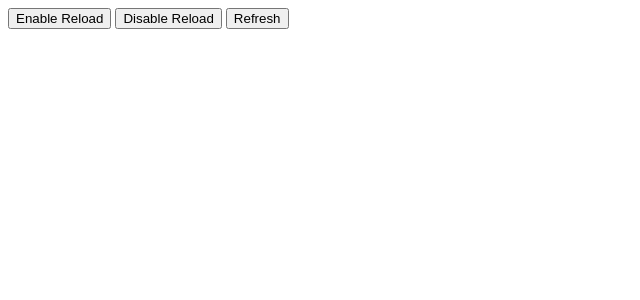
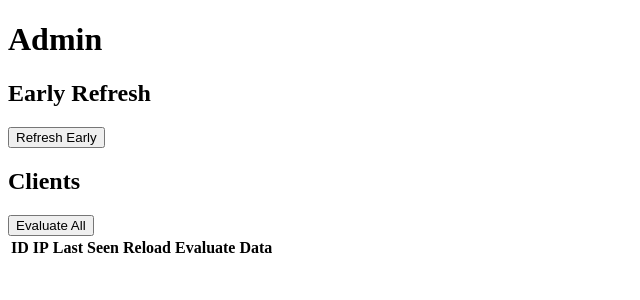
Before and after one commit to Alex-Programs/aoc-leaderboard, a Flask app: template templates/admin.html in a window 1280 px wide. Shown: the top 300 px of the page, without its empty margins (0-640 px from the left). Run offline with Flask 2, Linux system fonts and the light colour scheme; the template is opened without the code that fills it, so the values that code supplies are empty; parts of the project's set-up code (start-up, migrations or seed data) failed here and were passed over.

Commit message:
Better admin

```diff
--- a/main.py
+++ b/main.py
@@ -6,6 +6,8 @@ import threading
 import time
 import datetime
 from threading import Thread
+from clientmanager import ClientManager
+from functools import wraps
 
 dev = get_config()["dev"]
 
@@ -15,8 +17,8 @@ class State():
     todayLeaderboardData = None
     lastUpdatedLeaderboardData = None
     doEarlyRefresh = False
-    doReload = False
 
+manager = ClientManager(30)
 
 def getWaitTime():
     if dev:
@@ -106,52 +108,58 @@ def leaderboard():
     if event_start != "INVALID":
         event_start = str(event_start.day).rjust(2, "0")
 
+    decoded = manager.decode_data(request.args.get("uid"))
+
+    print(str(decoded))
+
+    manager.registerClientConnect(decoded["id"], request.headers.get("CF-Connecting-IP"), decoded)
+
+    evaluations = manager.getClientEvaluations(decoded["id"])
+    manager.clearClientEvaluations(decoded["id"])
+
     return {
         "total": State.totalLeaderboardData,
         "today": State.todayLeaderboardData,
         "lastUpdated": State.lastUpdatedLeaderboardData,
         "refreshTime": getWaitTime(),
         "day": event_start,
-        "reload": State.doReload,
+        "evaluate": evaluations,
+        "reload": True # make old clients reload
     }
 
+def is_admin(f):
+    @wraps(f)
+    def decorated_function(*args, **kwargs):
+        if request.cookies.get("auth") != get_config()["adminKey"]:
+            return "Unauthorized", 401
 
-@app.route("/api/reload_on")
-def reload_on():
-    State.doReload = True
-    if not request.cookies.get("auth") or "gibaccess" not in request.cookies.get("auth"):
-        return "No", 403
-    def disable_after_delay():
-        time.sleep(30)
-        State.doReload = False
+        return f(*args, **kwargs)
 
-    threading.Thread(target=disable_after_delay).start()
-    return "OK: Reload Enabled"
+    return decorated_function
 
-@app.route("/api/reload_off")
-def reload_off():
-    if not request.cookies.get("auth") or "gibaccess" not in request.cookies.get("auth"):
-        return "No", 403
-    State.doReload = False
-    return "OK: Reload Disabled"
 
-@app.route("/api/refresh")
+@app.route("/admin")
+@is_admin
+def admin():
+    return render_template("admin.html")
+
+@app.route("/api/admin/clients")
+@is_admin
+def clients():
+    return manager.getClients()
+
+@app.route("/api/admin/evaluate", methods=["POST"])
+@is_admin
+def evaluate():
+    data = request.get_json()
+    manager.addClientEvaluation(data.get("uid"), data.get("code"))
+    return "OK"
+
+@app.route("/api/admin/refresh", methods=["POST"])
+@is_admin
 def refresh():
-    if not request.cookies.get("auth") or "gibaccess" not in request.cookies.get("auth"):
-        return "No", 403
     State.doEarlyRefresh = True
     return "OK: Refresh Early"
-
-
-@app.route("/api/admin")
-def admin():
-    if not request.cookies.get("auth") or "gibaccess" not in request.cookies.get("auth"):
-        return "No", 403
-    return render_template("admin.html")
-
-@app.route("/api/reload_status")
-def reload_status():
-    return str(State.doReload)
 
 if get_config()["dev"]:
     app.run(host="0.0.0.0", port=8095)
--- a/templates/admin.html
+++ b/templates/admin.html
@@ -5,45 +5,103 @@
     <title>Admin</title>
 </head>
 <body>
-<button onclick="refresh_on()">Enable Reload</button>
-<button onclick="refresh_off()">Disable Reload</button>
-<button onclick="reload()">Refresh</button>
-<p id="reload_status"></p>
+<h1>Admin</h1>
+<h2>Early Refresh</h2>
+<button onclick="refresh_early()">Refresh Early</button>
+<h2>Clients</h2>
+<button onclick="evaluate_all()">Evaluate All</button>
+<table id="clients">
+    <tr>
+        <th>ID</th>
+        <th>IP</th>
+        <th>Last Seen</th>
+        <th>Reload</th>
+        <th>Evaluate</th>
+        <th>Data</th>
+    </tr>
+</table>
 <script>
-    function refresh_on() {
+    function refresh_early() {
         xmlhttp = new XMLHttpRequest();
-        xmlhttp.open("GET", "/api/reload_on", true);
-        xmlhttp.onload = function () {
-            reload_status()
-        }
+        xmlhttp.open("POST", "/api/admin/refresh", true);
         xmlhttp.send()
     }
 
-    function refresh_off() {
-        xmlhttp = new XMLHttpRequest();
-        xmlhttp.open("GET", "/api/reload_off", true);
-        xmlhttp.onload = function () {
-            reload_status()
-        }
-        xmlhttp.send()
+    function unix_to_iso(unix) {
+        var date = new Date(unix * 1000);
+        return date.toISOString().slice("2022-12-03T".length,-5);
     }
 
-    function reload() {
-        xmlhttp = new XMLHttpRequest();
-        xmlhttp.open("GET", "/api/refresh", true);
-        xmlhttp.send()
+    function reload_table(btn) {
+        uid = btn.parentNode.parentNode.cells[0].innerText;
+        evaluate_send(uid, "window.location.reload()");
     }
 
-    function reload_status() {
-        xmlhttp = new XMLHttpRequest();
-        xmlhttp.open("GET", "/api/reload_status", true);
-        xmlhttp.onload = function () {
-            document.getElementById("reload_status").innerHTML = this.responseText;
-        };
-        xmlhttp.send()
+    function evaluate_table(btn) {
+        uid = btn.parentNode.parentNode.cells[0].innerText;
+        text = prompt("Enter JavaScript to evaluate");
+        evaluate_send(uid, cleanse_js(text));
     }
 
-    setInterval(reload_status, 2000);
+    function evaluate_send(uid, text) {
+        fetch("/api/admin/evaluate", {
+            method: "POST",
+            headers: {
+                "Content-Type": "application/json"
+            },
+            body: JSON.stringify({
+                uid: uid,
+                code: text
+            })
+        }, function (response) {
+            console.log(response);
+        });
+    }
+
+    function cleanse_js(text) {
+        banned = ["alert", "prompt"]
+        for (var i = 0; i < banned.length; i++) {
+            if (text.includes(banned[i])) {
+                alert("Banned word in text; use manually from console to override. Logged your code to the console.")
+                console.log(text);
+                return ""
+            }
+        }
+
+        return text
+    }
+
+    function evaluate_all() {
+        text = prompt("Enter JavaScript to evaluate on ALL CLIENTS")
+        evaluate_send("*", cleanse_js(text))
+    }
+
+    setInterval(get_clients, 1000);
+    get_clients()
+
+    function get_clients() {
+        fetch("/api/admin/clients")
+            .then(response => response.json())
+            .then(data => {
+                let table = document.getElementById("clients");
+                table.innerHTML = "<tr><th>ID</th><th>IP</th><th>Last Seen</th><th>Reload</th><th>Evaluate</th><th>Data</th></tr>";
+                for (let client of data) {
+                    let row = table.insertRow();
+                    let id = row.insertCell(0);
+                    let ip = row.insertCell(1);
+                    let last_seen = row.insertCell(2);
+                    let reload = row.insertCell(3);
+                    let evaluate = row.insertCell(4);
+                    let data = row.insertCell(5);
+                    id.innerText = client.uid;
+                    ip.innerText = client.ip;
+                    last_seen.innerText = unix_to_iso(client.lastConnected)
+                    reload.innerHTML = "<button onclick='reload_table(this)'>Reload</button>";
+                    evaluate.innerHTML = "<button onclick='evaluate_table(this)'>Evaluate</button>";
+                    data.innerText = JSON.stringify(client.data);
+                }
+            });
+    }
 </script>
 </body>
 </html>
--- a/templates/leaderboard.html
+++ b/templates/leaderboard.html
@@ -18,9 +18,9 @@
     <h1>Advent of Code Day <span id="dayNum">XX</span></h1>
 </header>
 <!--Flexbox that splits page in two for day and total leaderboard -->
-<div class="leaderboard-flex-container">
+<div class="leaderboard-flex-container" id="leaderboard-flex-container">
     <!-- Today's leaderboard -->
-    <div class="leaderboard l-bord-right l-bord-top">
+    <div class="leaderboard l-bord-right l-bord-top" id="todayLeaderboard">
         <h2 style="text-align: center">Today's Leaderboard</h2>
         <table>
             <tr>
@@ -34,7 +34,7 @@
             </tbody>
         </table>
     </div>
-    <div class="leaderboard l-bord-left l-bord-top">
+    <div class="leaderboard l-bord-left l-bord-top" id="totalLeaderboard">
         <h2 style="text-align: center">Total Leaderboard</h2>
         <table>
             <tr>
```
Also changed, not shown: assets/main.js (+25 -4 lines), clientmanager.py (added, +64 -0 lines).
